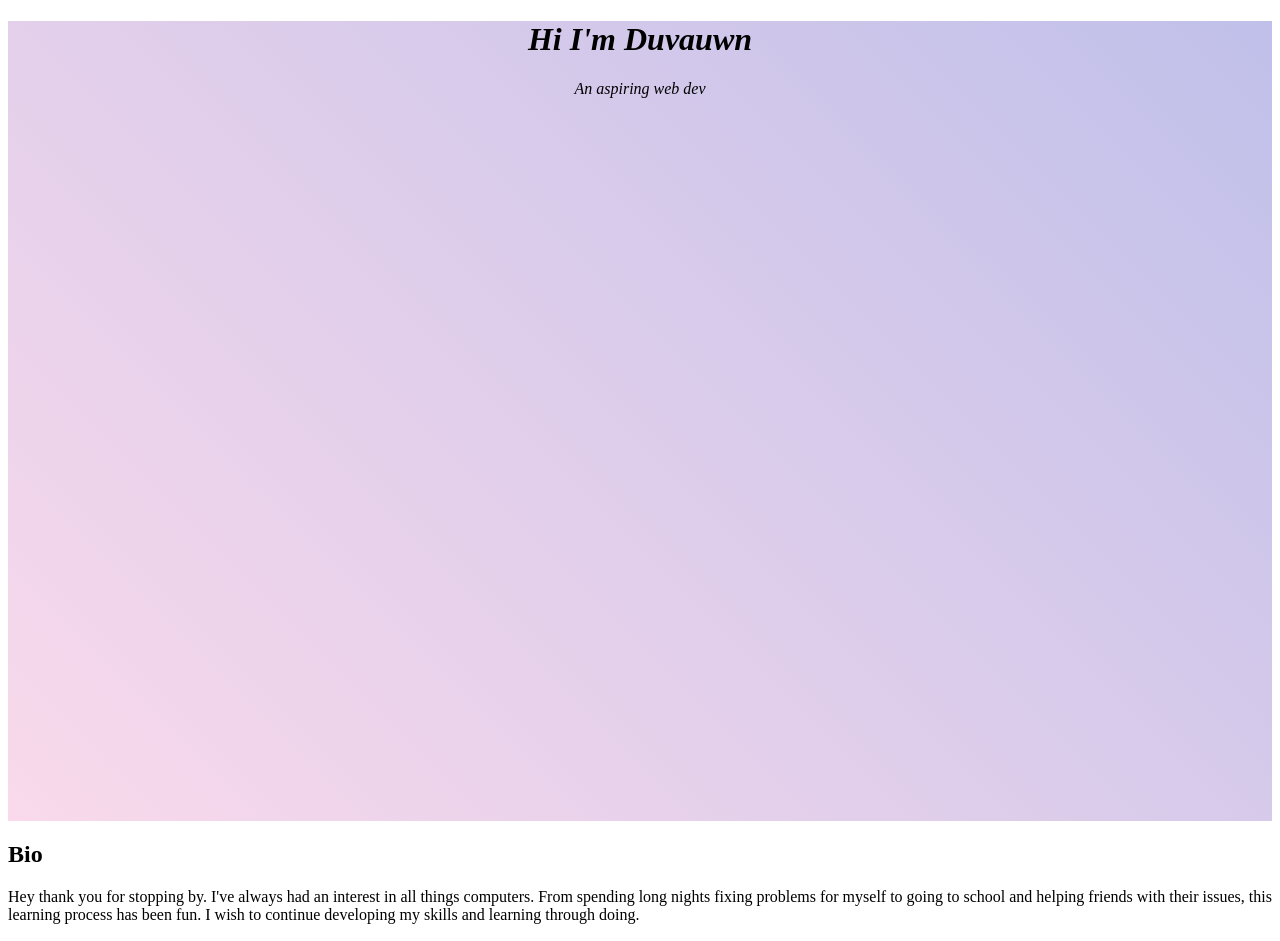
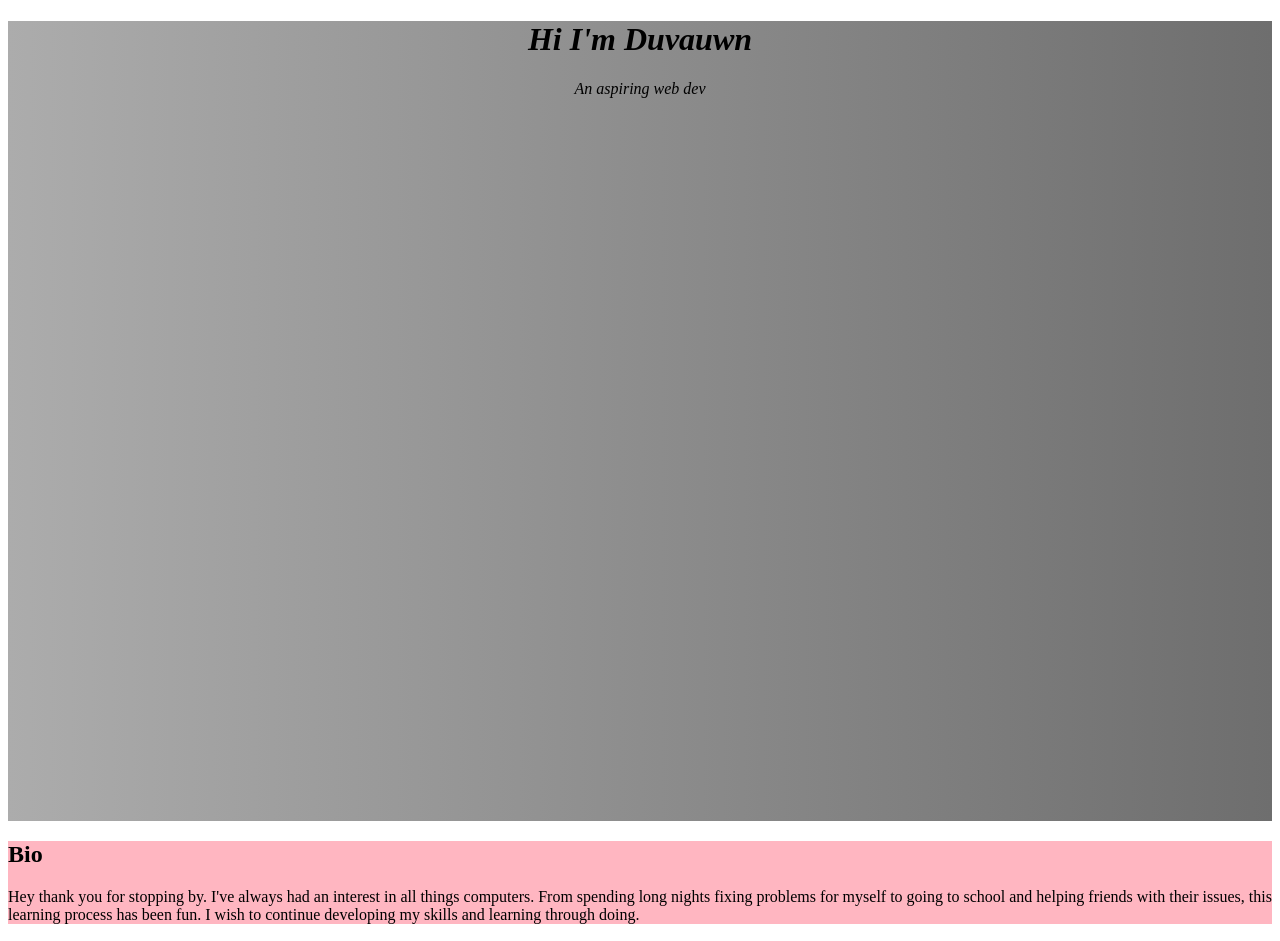
Before and after one commit to Duvauwn/web_learning_tangent, a plain HTML site: page index.html in a window 1280 px wide. Shown: the top 941 px of the page. Drawn offline with Linux system fonts and the light colour scheme.

Commit message:
index.html style.css

```diff
--- a/index.html
+++ b/index.html
@@ -10,10 +10,10 @@
     <h1><em>Hi I'm Duvauwn</em></h1>
     <p><em>An aspiring web dev</em></p>
     </div>
-
+    <div class="bio">
     <h2>Bio</h2>
     <p>Hey thank you for stopping by. I've always had an interest in all things computers. From spending long nights fixing problems for myself to going to school and helping friends with their issues, this learning process has been fun. I wish to continue developing my skills and learning through doing.</p>
-
+    </div>
     <h2>Projects</h2>
     <ul>
         <li><a></a></li>
--- a/style.css
+++ b/style.css
@@ -1,10 +1,10 @@
-html {
-
-}
 .title {
     text-align: center;
     margin-bottom: 20px;
-    background-image: linear-gradient(45deg, #f1a0cd65, #6060ca65);
+    background-image: linear-gradient(90deg, #acacac, #6e6e6e);
     box-sizing: border-box;
     height: 100vh;
 }
+.bio {
+    background-color: lightpink;
+}
```
